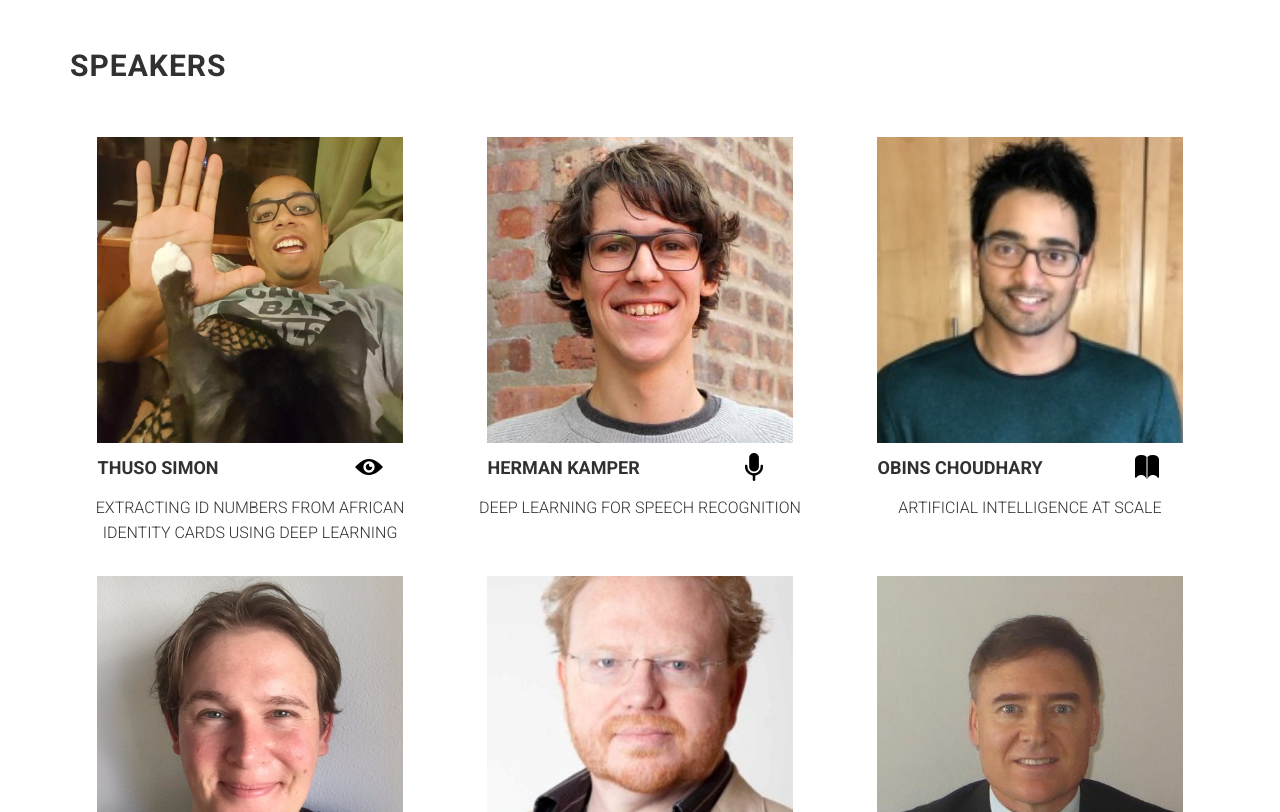
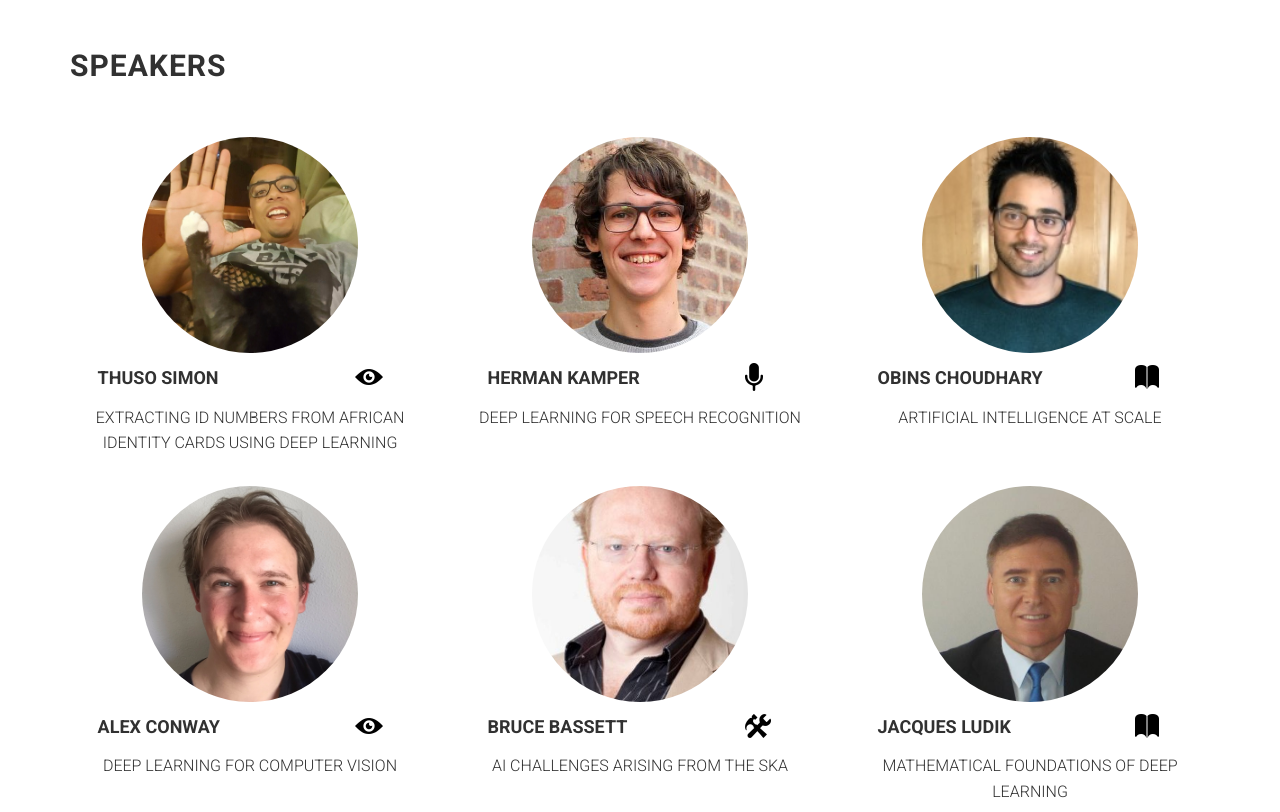
Before and after one commit to indabax/indabax.github.io, a website: page index.html in a window 1280 px wide. Shown: the part 1800-2612 px from the top of the page. Drawn offline with nearby package versions, Linux system fonts and the light colour scheme; files whose address does not match are found by name.

Commit message:
Update main.css
Made speaker images smaller and circular.

```diff
--- a/assets/css/main.css
+++ b/assets/css/main.css
@@ -449,7 +449,8 @@ ul li {
   margin-bottom: 5px;
 }
 .speaker img {
-  width: 85%;
+  width: 60%;
+  border-radius: 50%;
 }
 .speaker img:hover {
   opacity: .7;
```
